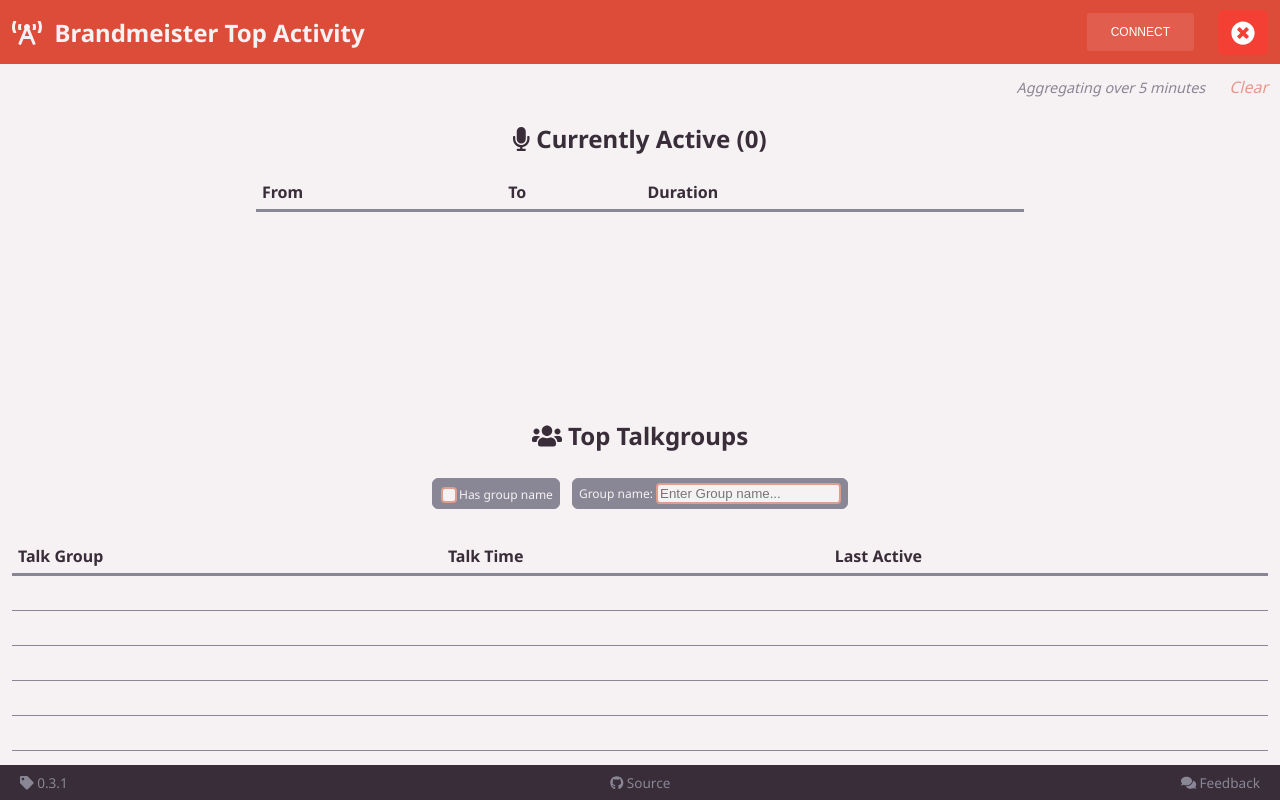
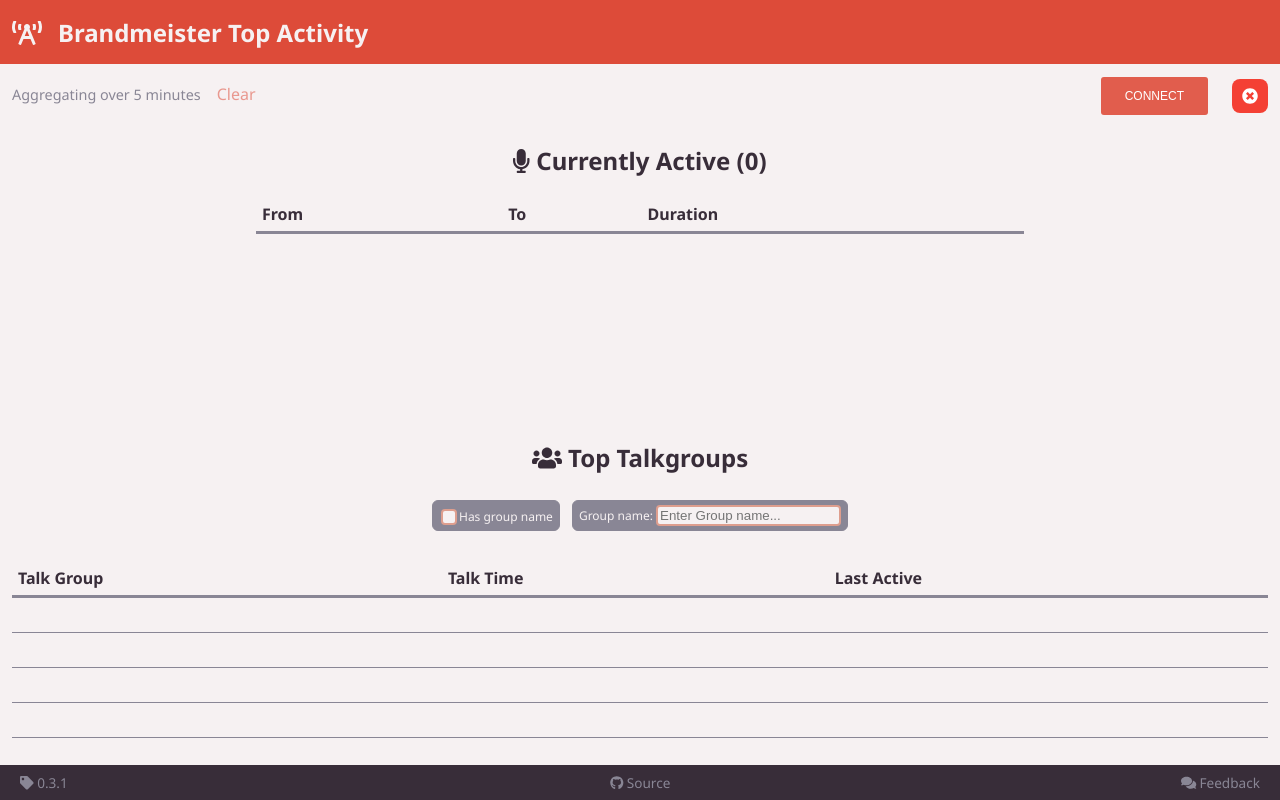
Before and after one commit to alexgladd/bm-hotgroups, a React (Create React App) app: page / in a window 1280 px wide. Shown: the top 800 px of the page. Built offline with nearby package versions, Linux system fonts and the light colour scheme.

Commit message:
Move controls out of header bar in prep for nav links

```diff
--- a/src/App.css
+++ b/src/App.css
@@ -22,27 +22,14 @@
   grid-template-columns: 1fr;
   grid-template-rows: auto auto auto auto;
   grid-template-areas:
-    "aggregation"
+    "controls"
     "actives"
     "top-groups"
     "top-calls";
   gap: 24px;
-  margin-top: 6rem;
+  margin-top: 4rem;
   margin-bottom: 3rem;
   padding: 0 12px;
-}
-
-#Aggregation {
-  grid-area: aggregation;
-  display: flex;
-  flex-flow: row nowrap;
-  justify-content: center;
-  align-items: baseline;
-  padding-top: 12px;
-  font-style: italic;
-}
-#Aggregation .Window {
-  margin-right: 24px;
 }
 
 .Button {
@@ -97,26 +84,13 @@
   font-size: 0.9em;
 }
 
-@media screen and (min-width: 768px) {
-  #App {
-    margin-top: 4rem;
-  }
-
-  #Aggregation {
-    justify-content: flex-end;
-  }
-}
-
 @media screen and (min-width: 1440px) {
   #App {
     grid-template-columns: 1fr 1fr;
-    grid-template-rows: auto auto;
+    grid-template-rows: auto auto auto;
     grid-template-areas:
-      "aggregation aggregation"
+      "controls controls"
       "actives actives"
       "top-groups top-calls";
-    /* grid-template-areas:
-      "groups calls"
-      "top-groups top-calls"; */
   }
 }
--- a/src/App.jsx
+++ b/src/App.jsx
@@ -11,6 +11,7 @@
 import TopCallsigns from './components/TopCallsigns';
 import { startSessionFilter, endSessionFilter } from './util/session';
 import './App.css';
+import Controls from './components/Controls';
 
 class App extends React.Component {
   constructor(props) {
@@ -181,11 +182,12 @@
           onConnectionClick={this.handleConnectionBtn} />
 
         <main id="App">
-          <div id="Aggregation">
-            <span className="Window Subtext">Aggregating over {aggregationWindowMins} minutes</span>
-            { /* eslint-disable-next-line */ }
-            <a href="#" onClick={this.handleReset}>Clear</a>
-          </div>
+          <Controls
+            aggMins={aggregationWindowMins}
+            enabled={!startup}
+            connected={bmConnected}
+            onConnectionClick={this.handleConnectionBtn}
+            onResetClick={this.handleReset} />
           <CurrentlyActive sessions={activeSessions} />
           <TopGroups talkGroups={topGroups} />
           <TopCallsigns callsigns={topCallsigns} />
--- /dev/null
+++ b/src/components/Controls.css
@@ -0,0 +1,53 @@
+/* Aggregation controls styles */
+
+#Controls {
+  grid-area: controls;
+  display: flex;
+  flex-flow: row wrap;
+  justify-content: center;
+  margin-top: 0.5rem;
+}
+
+#Controls .Window {
+  margin-right: 1rem;
+}
+
+#Controls .Connection {
+  display: flex;
+  justify-content: center;
+  align-items: center;
+  height: 3rem;
+  color: #ffffff;
+}
+
+#Controls .ConnectBtn {
+  margin-right: 24px;
+  background-color: #dd4b39;
+  border-radius: 3px;
+}
+
+#Controls .Status {
+  display: inline-block;
+  color: #ffffff;
+  border: none;
+  border-radius: 0.5rem;
+  padding: 0.4rem 0.5rem;
+  text-align: center;
+  font-size: 1rem;
+}
+
+#Controls .Status.On {
+  background-color: hsl(81, 33%, 43%);
+}
+
+#Controls .Status.Off {
+  background-color: hsl(4, 90%, 58%);
+}
+
+@media screen and (min-width: 768px) {
+  #Controls {
+    flex-flow: row-reverse nowrap;
+    justify-content: space-between;
+    align-items: baseline;
+  }
+}
--- /dev/null
+++ b/src/components/Controls.jsx
@@ -0,0 +1,52 @@
+import React from 'react';
+import PropTypes from 'prop-types';
+import { FontAwesomeIcon } from '@fortawesome/react-fontawesome'
+import { faTimesCircle, faCheckCircle } from '@fortawesome/free-solid-svg-icons'
+import './Controls.css';
+
+const propTypes = {
+  aggMins: PropTypes.number.isRequired,
+  enabled: PropTypes.bool.isRequired,
+  connected: PropTypes.bool.isRequired,
+  onConnectionClick: PropTypes.func.isRequired,
+  onResetClick: PropTypes.func.isRequired,
+};
+
+const defaultProps = {};
+
+export default function Controls({ aggMins, enabled, connected, onConnectionClick, onResetClick }) {
+  return (
+    <div id="Controls">
+      <div className="Connection">
+        <div className="ConnectBtn">
+        { enabled ?
+          <button className="Button Primary" onClick={onConnectionClick}>
+            { connected ? 'Disconnect' : 'Connect' }
+          </button> :
+          <button className="Button Primary">
+            Connecting...
+          </button>
+        }
+        </div>
+
+        { connected ?
+          <div className="Status On" title="Connected to Brandmeister">
+            <FontAwesomeIcon fixedWidth icon={faCheckCircle} />
+          </div>
+          :
+          <div className="Status Off" title="Disconnected from Brandmeister">
+            <FontAwesomeIcon fixedWidth icon={faTimesCircle} />
+          </div>
+        }
+      </div>
+      <div className="Aggregation">
+        <span className="Window Subtext">Aggregating over {aggMins} minutes</span>
+        { /* eslint-disable-next-line */ }
+        <a href="#" onClick={onResetClick}>Clear</a>
+      </div>
+    </div>
+  );
+}
+
+Controls.propTypes = propTypes;
+Controls.defaultProps = defaultProps;
--- a/src/components/Header.css
+++ b/src/components/Header.css
@@ -9,7 +9,7 @@
   position: fixed;
   top: 0;
   width: 100vw;
-  height: 6rem;
+  height: 4rem;
   color: #f6f1f2;
   background-color: #dd4b39;
   padding: 0.5rem 12px;
@@ -20,53 +20,19 @@
   flex: 1 1 auto;
   font-size: 1.25rem;
   margin: 0;
-  text-align: center;
 }
 
-#Header .ConnectBtn {
-  margin-right: 24px;
-}
-
-#Header .Status {
-  display: inline-block;
-  color: #ffffff;
-  background-color: hsl(0, 0%, 60%);
-  border: none;
-  border-radius: 6px;
-  padding: 6px 10px;
-  text-align: center;
-  font-size: 24px;
-}
-
-#Header .Status.On {
-  background-color: hsl(81, 33%, 43%);
-}
-
-#Header .Status.Off {
-  background-color: hsl(4, 90%, 58%);
-}
-
-#Controls {
-  flex: 1 1 auto;
-  display: flex;
-  justify-content: center;
-  align-items: center;
-  margin-top: 0.5rem;
+#Header > h1 > .Title {
+  margin-left: 0.5rem;
 }
 
 @media screen and (min-width: 768px) {
-  #Header {
-    height: 4rem;
-  }
-
   #Header > h1 {
     font-size: 1.5rem;
     text-align: left;
   }
 
-  #Controls {
-    flex: unset;
-    margin-top: unset;
-    justify-content: flex-end;
+  #Header > h1 > .Title {
+    margin-left: 1rem;
   }
 }
--- a/src/components/Header.jsx
+++ b/src/components/Header.jsx
@@ -1,54 +1,22 @@
 import React from 'react';
 import PropTypes from 'prop-types';
 import { FontAwesomeIcon } from '@fortawesome/react-fontawesome'
-import { faBroadcastTower, faTimesCircle, faCheckCircle } from '@fortawesome/free-solid-svg-icons'
+import { faBroadcastTower } from '@fortawesome/free-solid-svg-icons'
 import './Header.css';
 
-const propTypes = {
-  enabled: PropTypes.bool,
-  connected: PropTypes.bool,
-  onConnectionClick: PropTypes.func,
-};
+const propTypes = {};
 
-const defaultProps = {
-  enabled: false,
-  connected: false,
-  onConnectionClick() { return; }
-};
+const defaultProps = {};
 
-export default class Header extends React.Component {
-  render() {
-    const { enabled, connected, onConnectionClick } = this.props;
-
+export default function Header() {
   return (
     <header id="Header">
       <h1>
-          <FontAwesomeIcon icon={faBroadcastTower} />&nbsp;&nbsp;Brandmeister Top Activity
+        <FontAwesomeIcon icon={faBroadcastTower} />
+        <span className="Title">Brandmeister Top Activity</span>
       </h1>
-
-        <div id="Controls">
-          <div className="ConnectBtn">
-          { enabled ?
-            <button className="Button Primary" onClick={onConnectionClick}>
-              { connected ? 'Disconnect' : 'Connect' }
-            </button> :
-            'Connecting...'
-          }
-          </div>
-
-          { connected ?
-            <div className="Status On" title="Connected to Brandmeister">
-              <FontAwesomeIcon fixedWidth icon={faCheckCircle} />
-            </div>
-            :
-            <div className="Status Off" title="Disconnected from Brandmeister">
-              <FontAwesomeIcon fixedWidth icon={faTimesCircle} />
-            </div>
-          }
-        </div>
     </header>
   );
-  }
 }
 
  Header.propTypes = propTypes;
--- /dev/null
+++ b/src/components/MenuButton.css
@@ -0,0 +1,5 @@
+/* Mobile menu button styles */
+
+.MobileMenu {
+
+}
```
Also changed, not shown: src/components/MenuButton.jsx (added, +21 -0 lines). Lines whose indentation alone changed are shown as unchanged.
